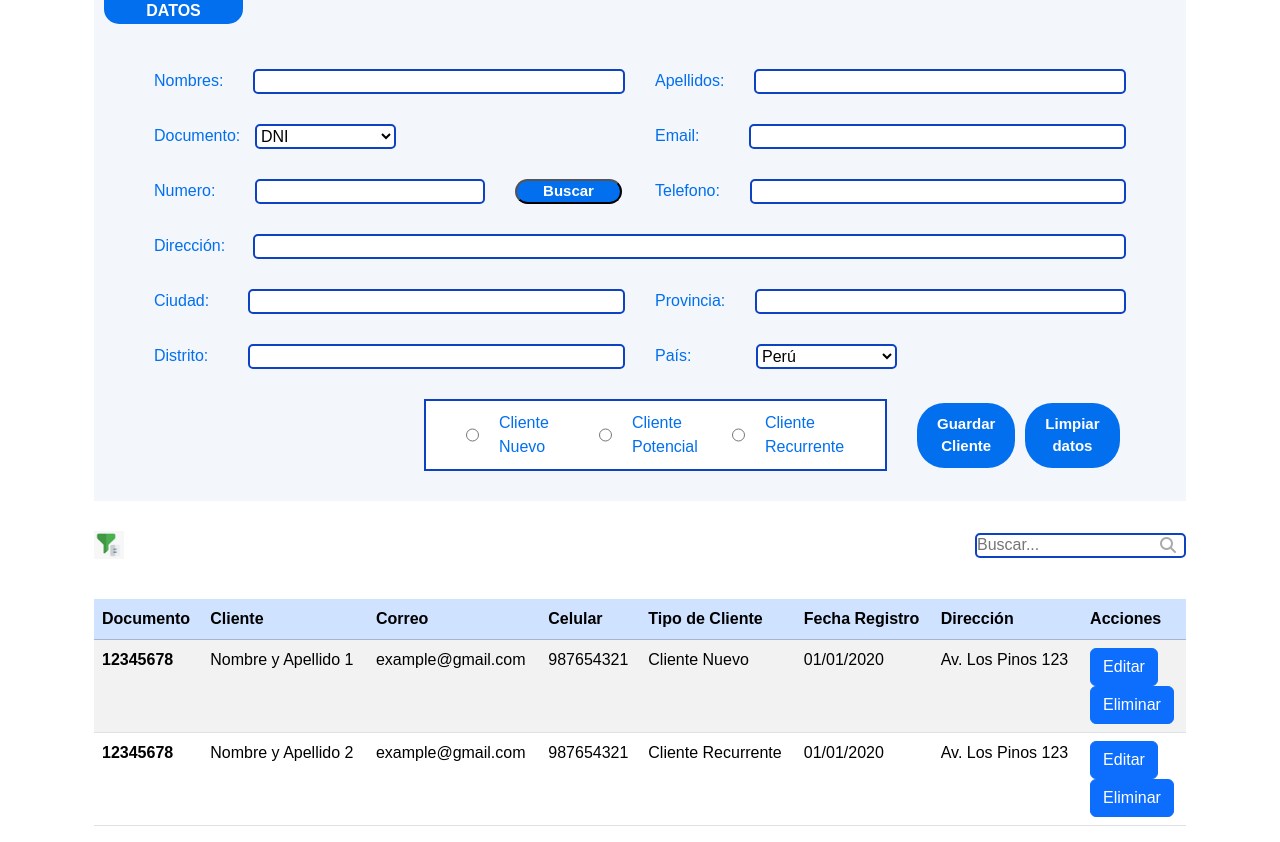
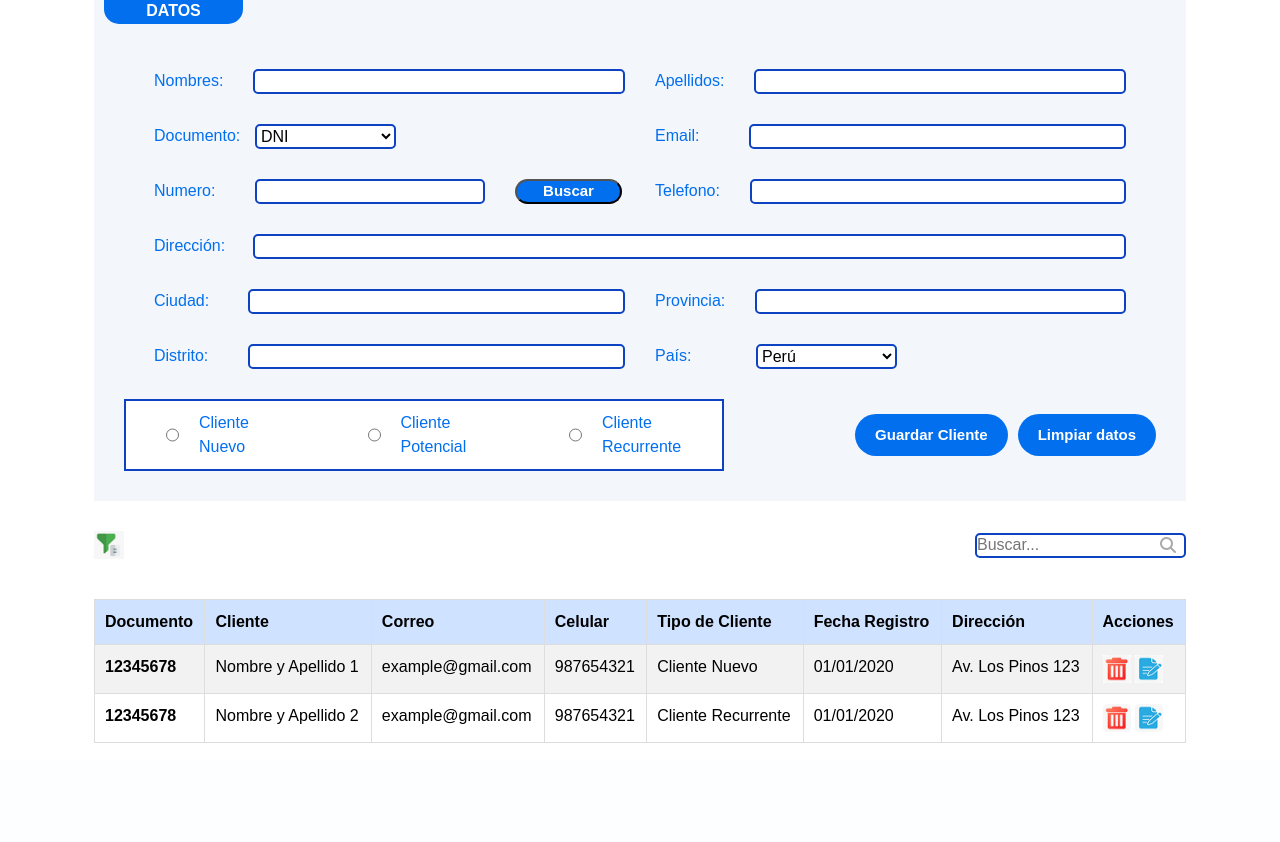
Before and after one commit to BriMelany/Yoga_Proyecto, a Node server app: page /clientes in a window 1280 px wide. Shown: the part 227-1069 px from the top of the page. After the commit the page ends 986 px from the top, so only its background shows below. Run offline with Node 20, Linux system fonts and the light colour scheme.

Commit message:
Agregar responsive a clientes

```diff
--- a/src/public/css/clientes.css
+++ b/src/public/css/clientes.css
@@ -3,72 +3,6 @@
     padding: 0;
     /* font-family: Inter; */
 }
-
-/* header {
-    background-color: #026FEF;
-    display: flex;
-    justify-content: space-between;
-    padding: 20px 30px;
-}
-
-.header-part-1 {
-    display: flex;
-    align-items: center;
-    justify-content: center;
-    gap: 40px;
-}
-
-.header-part-2 {
-    display: flex;
-    align-items: center;
-    justify-content: center;
-    gap: 15px;
-}
-
-.header-part-2 span {
-    font-weight: 700;
-    font-size: 25px;
-    color: white;
-}
-
-.list {
-    list-style: none;
-    display: flex;
-    flex-direction: row;
-    gap: 30px;
-    margin: 0 auto;
-}
-
-.list a {
-    text-decoration: none;
-    width: 120px;
-    height: 40px;
-    border-radius: 27.5px;
-    background-color: #7EA5FF;
-    color: white;
-    font-weight: bold;
-    display: inline-block;
-    line-height: 40px;
-    text-align: center;
-}
-
-.user {
-    width: 60px;
-    height: 60px;
-    border-radius: 48.5px;
-}
-
-.logo {
-    width: 70px;
-    height: 70px;
-    border-radius: 48.5px;
-    background-color: white;
-}
-
-.list a:hover {
-    background-color: #0D43C3;
-} */
-
 
 .register-container {
     display: flex;
@@ -230,7 +164,6 @@
     flex-direction: row;
     gap: 30px;
     align-items: center;
-    padding: 0px 300px;
     justify-content: space-between;
 }
 
@@ -317,8 +250,116 @@
     box-sizing: border-box;
 }
 
+table button img{
+    width: 28px;
+    height: 28px;
+}
+table button{
+    background-color: white;
+    border:none;
+}
 
-.table-section{
+@media (max-width: 768px) {
+    .register-container {
+        flex-direction: column;
+        gap:10px;
+    }
+
+    .register-container h1 {
+        font-size: 32px;
+    }
+
+    .register{
+        flex-direction: column;
+        gap:10px;
+        text-align: left;
+    }
+
+    .form-line{
+        display:flex;
+        flex-direction: column;
+    }
+    .line1{
+        flex-direction: column;
+        gap:10px;
+    }
+    .line3{
+        flex-direction: column;
+        gap:10px;
+    }
+
+    .line4{
+        flex-direction: column;
+        gap:10px;
+    }
+    .number{
+        flex-direction: column;
+        gap:10px;
+    }
+    .line3 select{
+        width: 70%;
+    }
+
+    .final-line{
+        flex-direction: column;
+        gap:20px;
+    }
+
+    .client {
+        align-items: center;
+        flex-direction: column;
+        padding: 15px;
+        width: 60%;
+        font-size: 15px;
+    }
+
+    .check {
+        justify-content: center;
+    }
+
+    .buttons {
+        justify-content: center;
+    }
+
+}
+
+@media (min-width: 768px) {
+    .search-section {
+        flex-direction: row;
+        justify-content: space-between;
+    }
+}
+
+.table-section {
     width: 100%;
-    padding: 0 30px;
+    overflow-x: auto;
+    padding: 0px 30px;
 }
+.table {
+    width: 100%;
+    border-collapse: collapse;
+}
+
+.table th,
+.table td {
+    padding: 10px;
+    text-align: left;
+    border: 1px solid #ddd;
+    white-space: nowrap;
+}
+
+
+@media screen and (max-width: 768px) {
+    .table {
+        font-size: 14px;
+    }
+
+    .table th,
+    .table td {
+        padding: 8px;
+    }
+
+    .table-section {
+        overflow-x: auto;
+    }
+}
--- a/src/views/clientes.ejs
+++ b/src/views/clientes.ejs
@@ -220,8 +220,12 @@
                         <td>01/01/2020</td>
                         <td>Av. Los Pinos 123</td>
                         <td>
-                            <button class="btn btn-primary">Editar</button>
-                            <button class="btn btn-primary">Eliminar</button>
+                            <button>
+                                <img src="/img/image108.png" alt="">
+                            </button>
+                            <button>
+                                <img src="/img/image109.png" alt="">
+                            </button>
                         </td>
                     </tr>
                     <tr>
@@ -233,8 +237,12 @@
                         <td>01/01/2020</td>
                         <td>Av. Los Pinos 123</td>
                         <td>
-                            <button class="btn btn-primary">Editar</button>
-                            <button class="btn btn-primary">Eliminar</button>
+                            <button>
+                                <img src="/img/image108.png" alt="">
+                            </button>
+                            <button>
+                                <img src="/img/image109.png" alt="">
+                            </button>
                         </td>
                     </tr>
 
```
Also changed, not shown: src/public/img/image108.png (added), src/public/img/image109.png (added).
